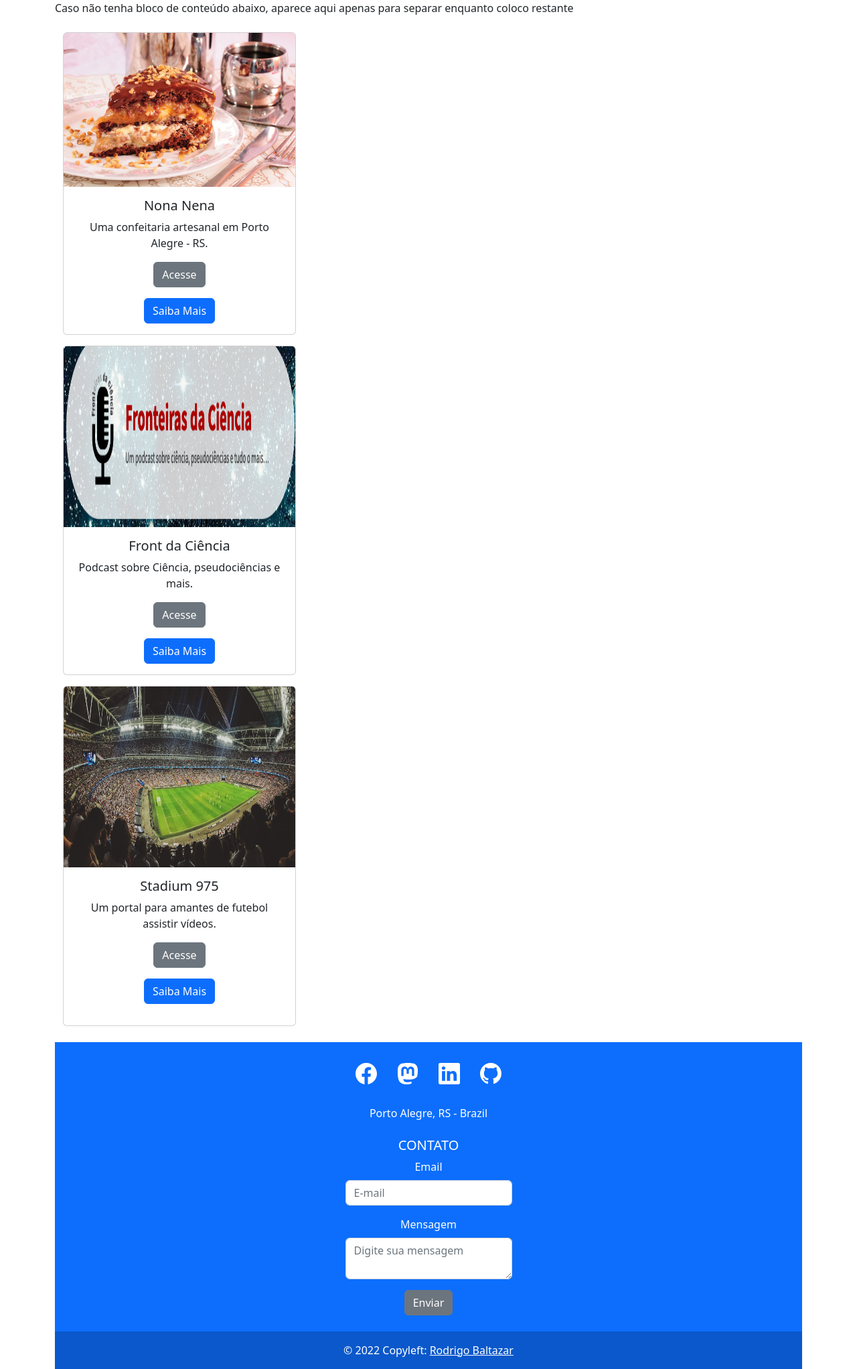
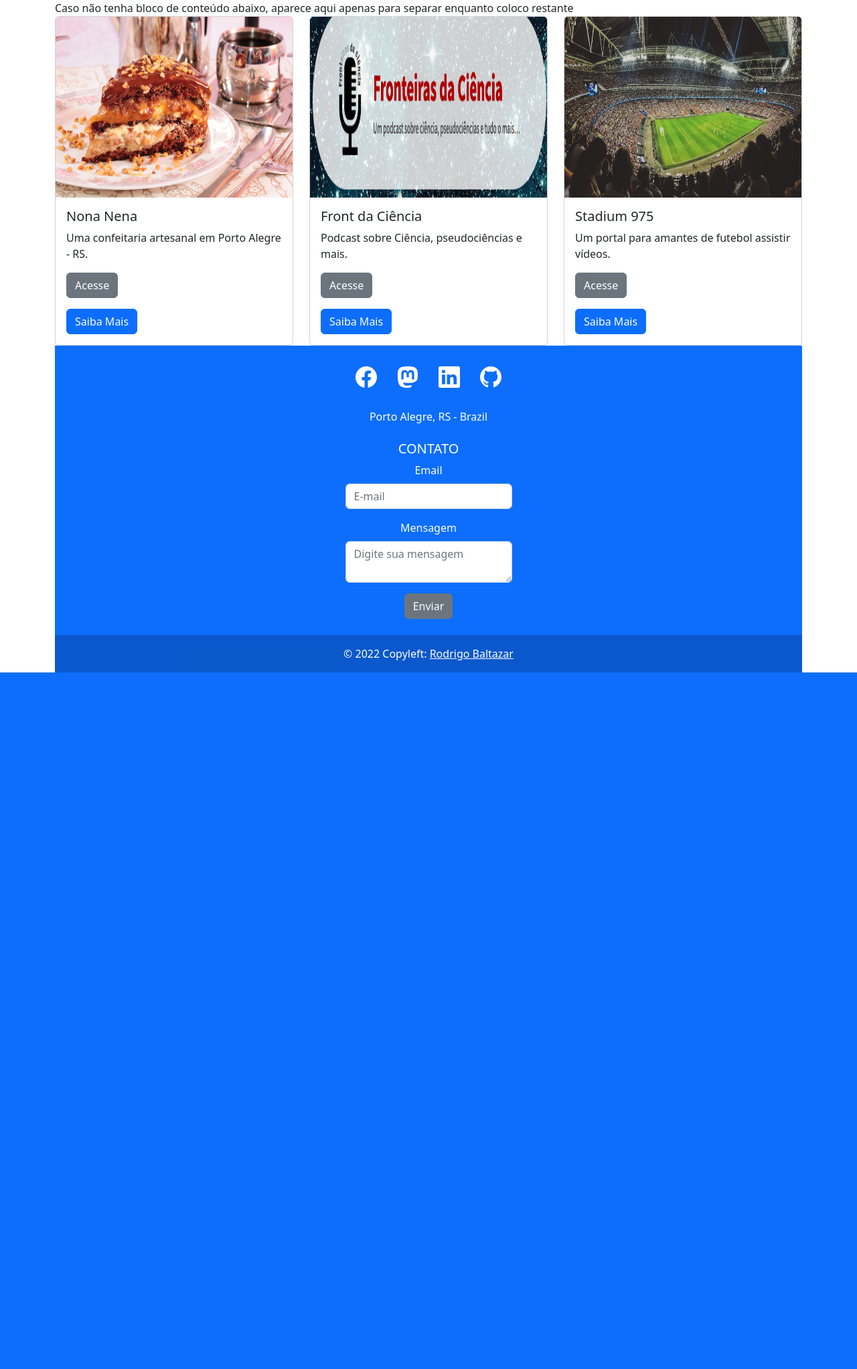
Before and after one commit to RodrigoBaltazar/site-pessoal, a Python web app: template templates/portfolio.html in a window 1280 px wide. Shown: the part 56-2100 px from the top of the page at 67% size. After the commit the page ends 1060 px from the top, so only its background shows below. Run offline with Jinja, Linux system fonts and the light colour scheme; the template is opened without the code that fills it, so the values that code supplies are empty.

Commit message:
portfolio grydsystem consertado

```diff
--- a/templates/portfolio.html
+++ b/templates/portfolio.html
@@ -1,19 +1,11 @@
 {% extends "index.html" %}
 
 {% block content %}
-<!-- Carousel wrapper -->
-<div id="carouselMultiItemExample" class="carousel slide carousel-dark text-center" data-mdb-ride="carousel">
-
-  <!-- Inner -->
-  <div class="carousel-inner py-4">
-    <!-- Single item -->
-    <div class="carousel-item active">
-      <div class="container">
 <div class="row">
-          <div class="col-lg-4">
+    <div class="col">
         <div class="card">
             <img
-                src="static/img/assets/nonanena.jpg"
+              src="static/img/assets/nonanena.jpg" width="400" height="270"
               class="card-img-top"
               alt="Waterfall"
             />
@@ -29,11 +21,10 @@
             </div>
           </div>
     </div>
-          <p></p>
-          <div class="col-lg-4 d-lg-block">
+    <div class="col">
         <div class="card">
             <img
-                src="static/img/assets/frontdaciencia.png" width="400px" height="270px"
+              src="static/img/assets/frontdaciencia.png" width="400" height="270"
               class="card-img-top"
               alt="Céu estrelado e front da ciencia escrito no centro"
             />
@@ -49,11 +40,10 @@
             </div>
           </div>
     </div>
-          <p></p>
-          <div class="col-lg-4 d-lg-block">
+    <div class="col">
         <div class="card">
             <img
-                src="static/img/assets/stadium975.jpg" width="400px" height="270px"
+              src="static/img/assets/stadium975.jpg" width="400" height="270"
               class="card-img-top"
               alt="Soccer stadium with lots of people looking to players in the field"
             />
@@ -66,15 +56,9 @@
                   <a class="btn btn-secondary" href="">Acesse</a>
               </p>
               <a href="#!" class="btn btn-primary">Saiba Mais</a>
-                <p></p>
+
             </div>
           </div>
     </div>
 </div>
-      </div>
-    </div>
-  <!-- Inner -->
-</div>
-</div>
-<!-- Carousel wrapper -->
 {% endblock %}
```
Lines whose indentation alone changed are shown as unchanged.
